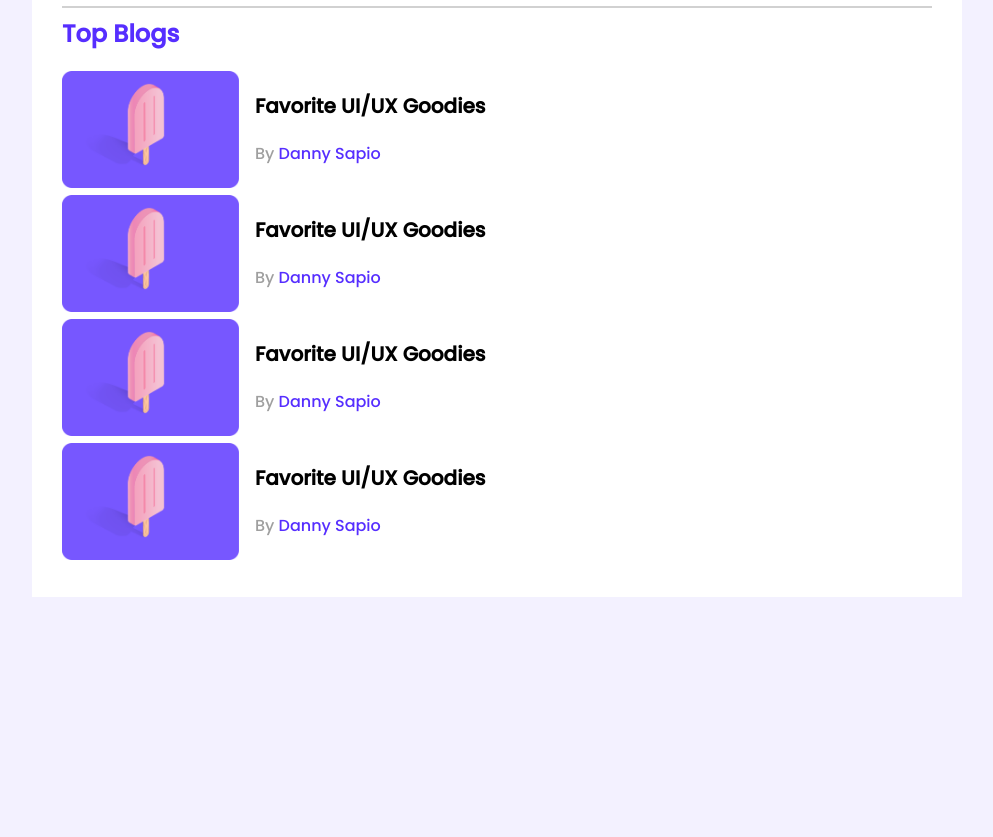
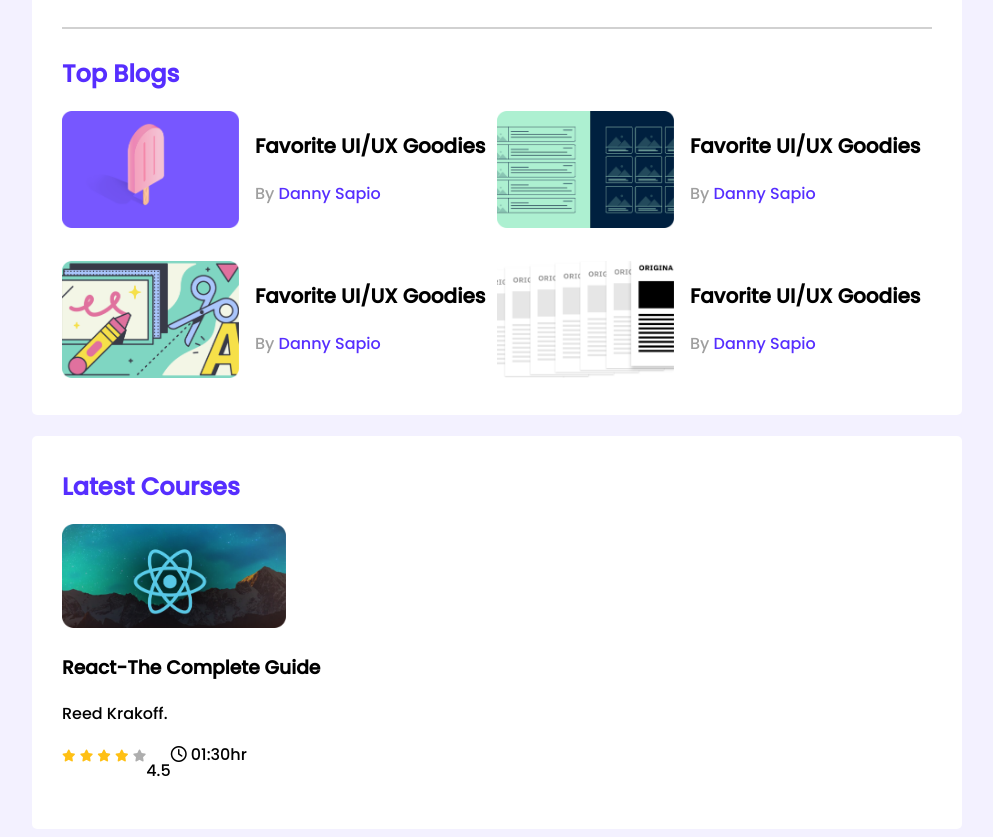
Before and after one commit to mehadiHasanDiner/leader-board-css3, a plain HTML site: page index.html in a window 1280 px wide. Shown: the part 276-1113 px from the top of the page, without its empty margins (143-1136 px from the left). Before the commit the page ends 881 px from the top, so only its background shows below. Drawn offline with Linux system fonts and the light colour scheme.

Commit message:
cousres section

```diff
--- a/index.html
+++ b/index.html
@@ -5,6 +5,11 @@
     <meta http-equiv="X-UA-Compatible" content="IE=edge" />
     <meta name="viewport" content="width=device-width, initial-scale=1.0" />
     <title>Leader Board</title>
+    <!-- font awesome -->
+    <script
+      src="https://kit.fontawesome.com/97b3c9072b.js"
+      crossorigin="anonymous"
+    ></script>
     <!-- stylesheet -->
     <link rel="stylesheet" href="styles/style.css" />
   </head>
@@ -48,6 +53,7 @@
         <hr />
         <div class="top-blogs">
           <h2 class="section-title">Top Blogs</h2>
+          <div class="blogs">
             <article class="blog">
               <div class="thumbnail">
                 <img src="images/blogs/blog-1.png" alt="" />
@@ -59,7 +65,7 @@
             </article>
             <article class="blog">
               <div class="thumbnail">
-              <img src="images/blogs/blog-1.png" alt="" />
+                <img src="images/blogs/blog-2.png" alt="" />
               </div>
               <div class="blog-info">
                 <h3 class="blog-title">Favorite UI/UX Goodies</h3>
@@ -68,7 +74,7 @@
             </article>
             <article class="blog">
               <div class="thumbnail">
-              <img src="images/blogs/blog-1.png" alt="" />
+                <img src="images/blogs/blog-3.png" alt="" />
               </div>
               <div class="blog-info">
                 <h3 class="blog-title">Favorite UI/UX Goodies</h3>
@@ -77,7 +83,7 @@
             </article>
             <article class="blog">
               <div class="thumbnail">
-              <img src="images/blogs/blog-1.png" alt="" />
+                <img src="images/blogs/blog-4.png" alt="" />
               </div>
               <div class="blog-info">
                 <h3 class="blog-title">Favorite UI/UX Goodies</h3>
@@ -85,6 +91,35 @@
               </div>
             </article>
           </div>
+        </div>
+      </section>
+      <!-- Latest Courses -->
+      <section class="container">
+        <h2 class="section-title">Latest Courses</h2>
+        <div class="courses">
+          <div class="course">
+            <div class="course-banner">
+              <img src="images/courses/course-1.png" alt="" />
+            </div>
+            <div class="course-detail">
+              <h3 class="course-title">React-The Complete Guide</h3>
+              <p class="course-author">Reed Krakoff.</p>
+              <div class="course-info">
+                <div>
+                  <i class="fa-solid fa-star filled"></i>
+                  <i class="fa-solid fa-star filled"></i>
+                  <i class="fa-solid fa-star filled"></i>
+                  <i class="fa-solid fa-star filled"></i>
+                  <i class="fa-solid fa-star empty"></i>
+                </div>
+                <p>4.5</p>
+                <div class="course-duration">
+                  <i class="fa-regular fa-clock"></i> 01:30hr
+                </div>
+              </div>
+            </div>
+          </div>
+        </div>
       </section>
     </main>
   </body>
--- a/styles/style.css
+++ b/styles/style.css
@@ -8,15 +8,19 @@ body{
 }
 main{
     display: flex;
-    justify-content: center;
+    flex-direction: column;
+    align-items: center;
 }
 .container{
     background-color: white;
     width: 870px;
     padding: 30px;
+    margin-top: 21px;
+    border-radius: 5px;
 }
 hr{
     border: 1px solid #d1d1d1;
+    margin-bottom: 27px;
 }
 /* Top Players Style */
 .top-players{
@@ -46,6 +50,11 @@ hr{
 }
 
 /* top blogs styles */
+.blogs{
+    display: grid;
+    grid-template-columns: repeat(2, 1fr);
+    grid-row-gap: 26px;
+}
 .blog{
     display: flex;
 }
@@ -68,3 +77,23 @@ hr{
     font-size: 16px;
     color: #562EFF;
 }
+
+/* ------------------
+courses Style
+--------------------- */
+.course .course-banner img{
+    width: 224px;
+    height: 104px;
+}
+.course-info{
+    display: flex;
+}
+.fa-star {
+    font-size: 12px;
+}
+.fa-star.filled{
+    color:#FFC014
+}
+.fa-star.empty{
+    color: #aeaeae;
+}
```
Lines whose indentation alone changed are shown as unchanged.
